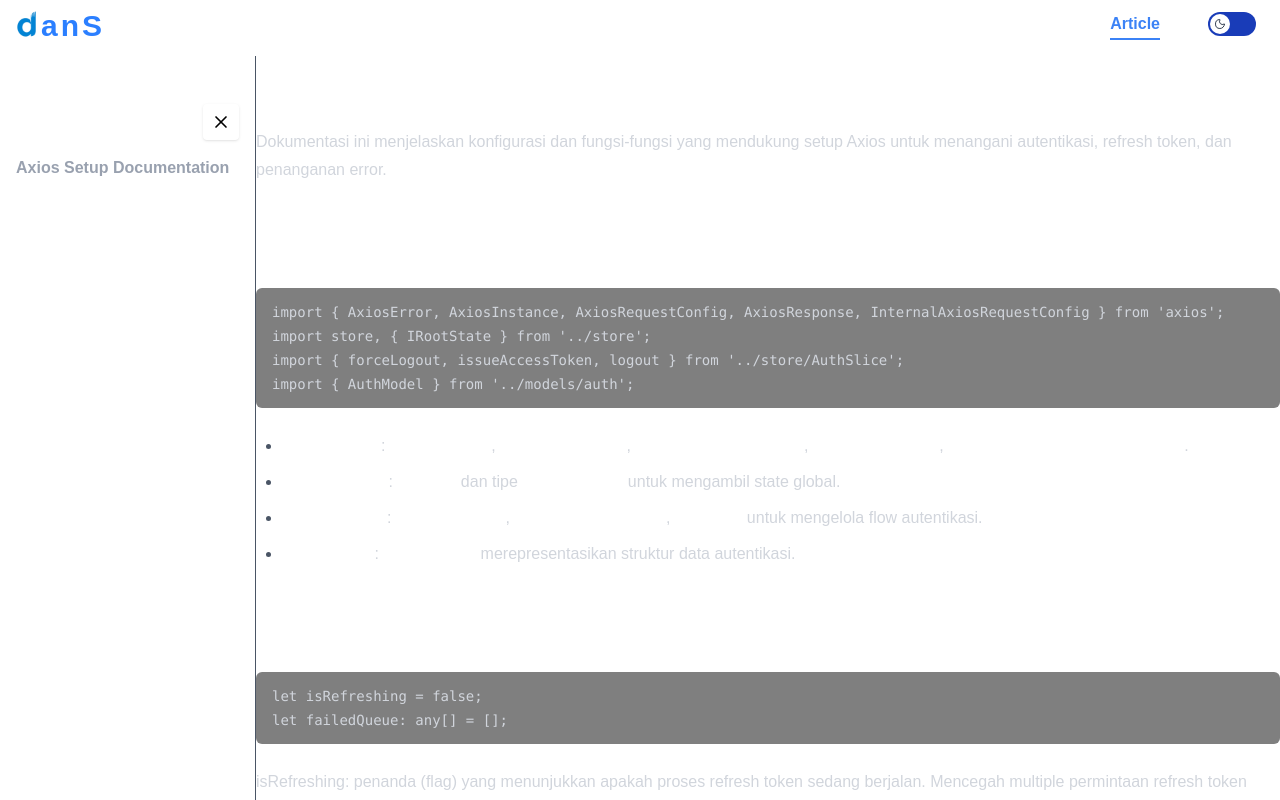
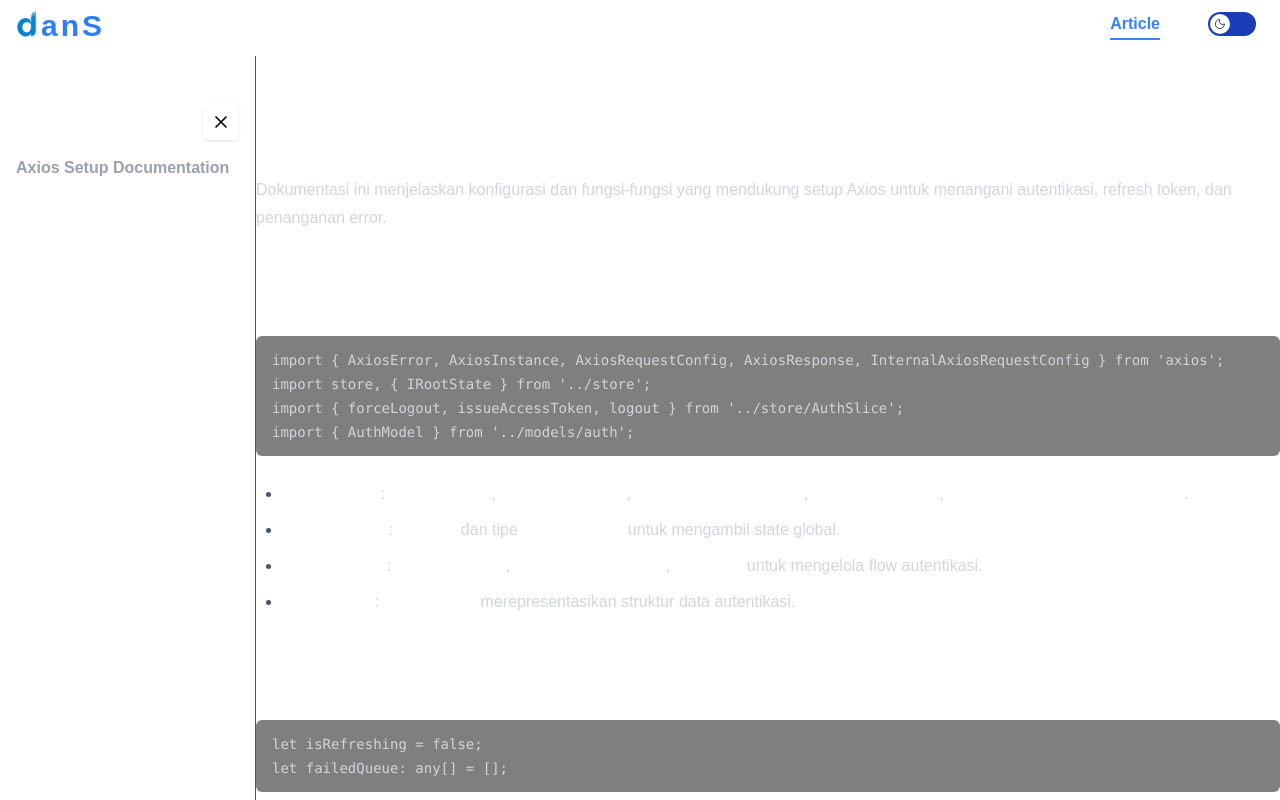
Before and after one commit to danimisme/portfolio, a Next.js app: page /article/axios-setup in a window 1280 px wide. Shown: the top 800 px of the page. Built offline with nearby package versions, Linux system fonts and the light colour scheme.

Commit message:
update article

```diff
--- a/src/app/article/[slug]/page.tsx
+++ b/src/app/article/[slug]/page.tsx
@@ -22,7 +22,7 @@ export default async function ArticlePage({
   const { content } = matter(raw);
 
   return (
-    <article className="prose md:prose-md lg:max-w-5xl mx-auto dark:prose-invert">
+    <article className="prose mt-4 md:mt-8 lg:mt-12 md:prose-md lg:max-w-5xl mx-auto dark:prose-invert">
       <ReactMarkdown>{content}</ReactMarkdown>
     </article>
   );
```
